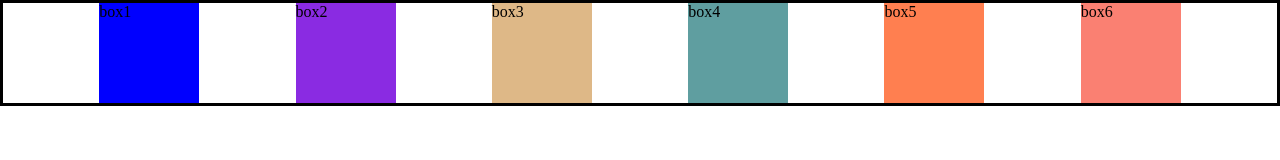
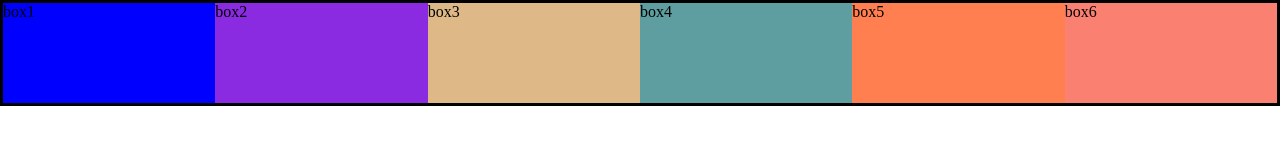
Before and after one commit to NicoCodes13/Platzi-DefinitivoHTMLyCSS, a plain HTML site: page css/claseDisplay/flex/index.html in a window 1280 px wide. Drawn offline with Linux system fonts and the light colour scheme.

Commit message:
flex pt2

```diff
--- a/css/claseDisplay/flex/style.css
+++ b/css/claseDisplay/flex/style.css
@@ -12,17 +12,12 @@ body {
 .container {
   border: 0.3rem solid black;
   display: flex;
-  /* Direccion */
-  flex-direction: row;
-  /* salto si se queda sin espacio */
   flex-wrap: wrap;
-  /* Acomodar horizontalmente */
-  /* evenly mantiene los mismos tamaños */
-  justify-content: space-evenly;
 }
 .box {
-  width: 10rem;
   height: 10rem;
+  flex-basis: 10rem;
+  flex-grow: 1;
 }
 .box1 {
   background-color: blue;
```
